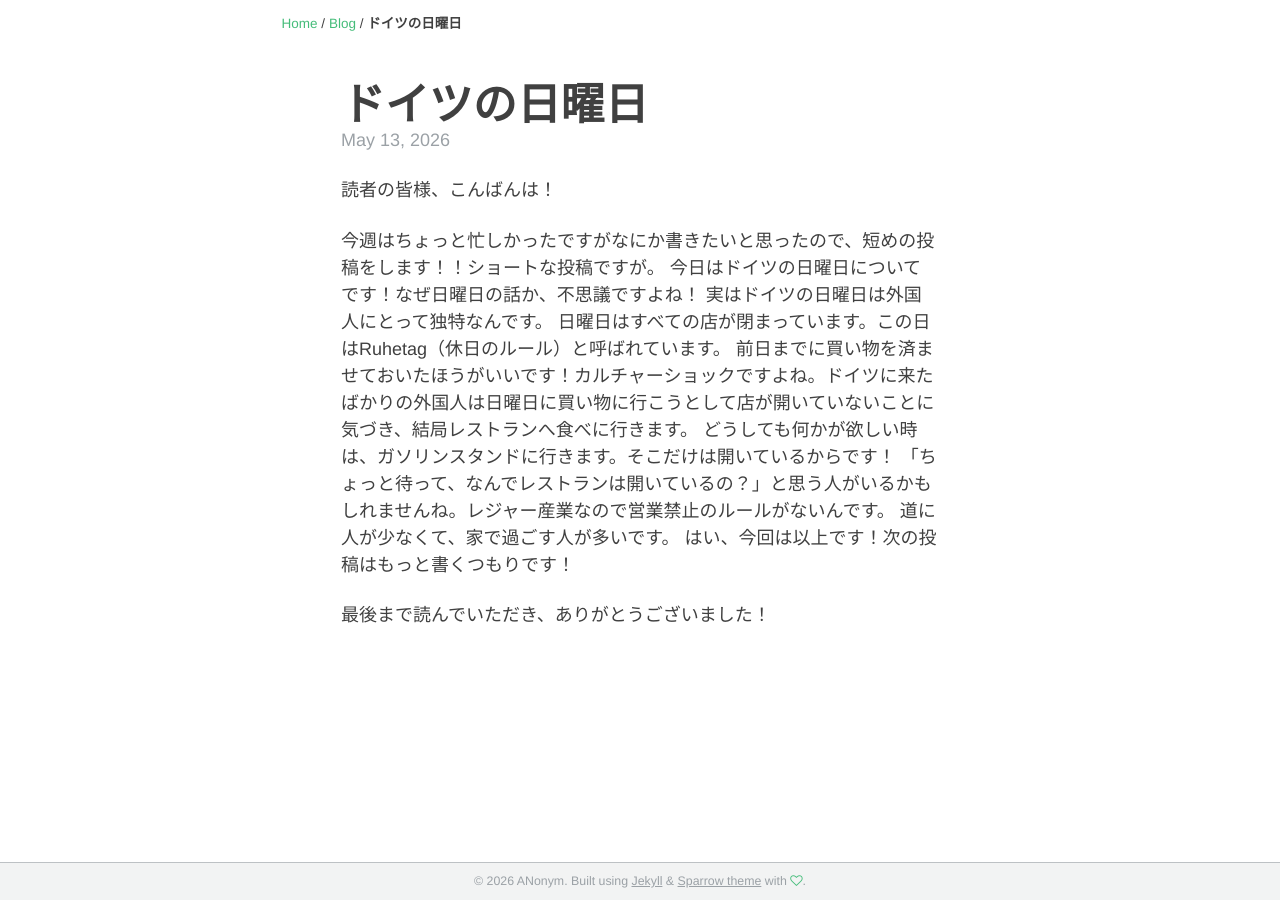
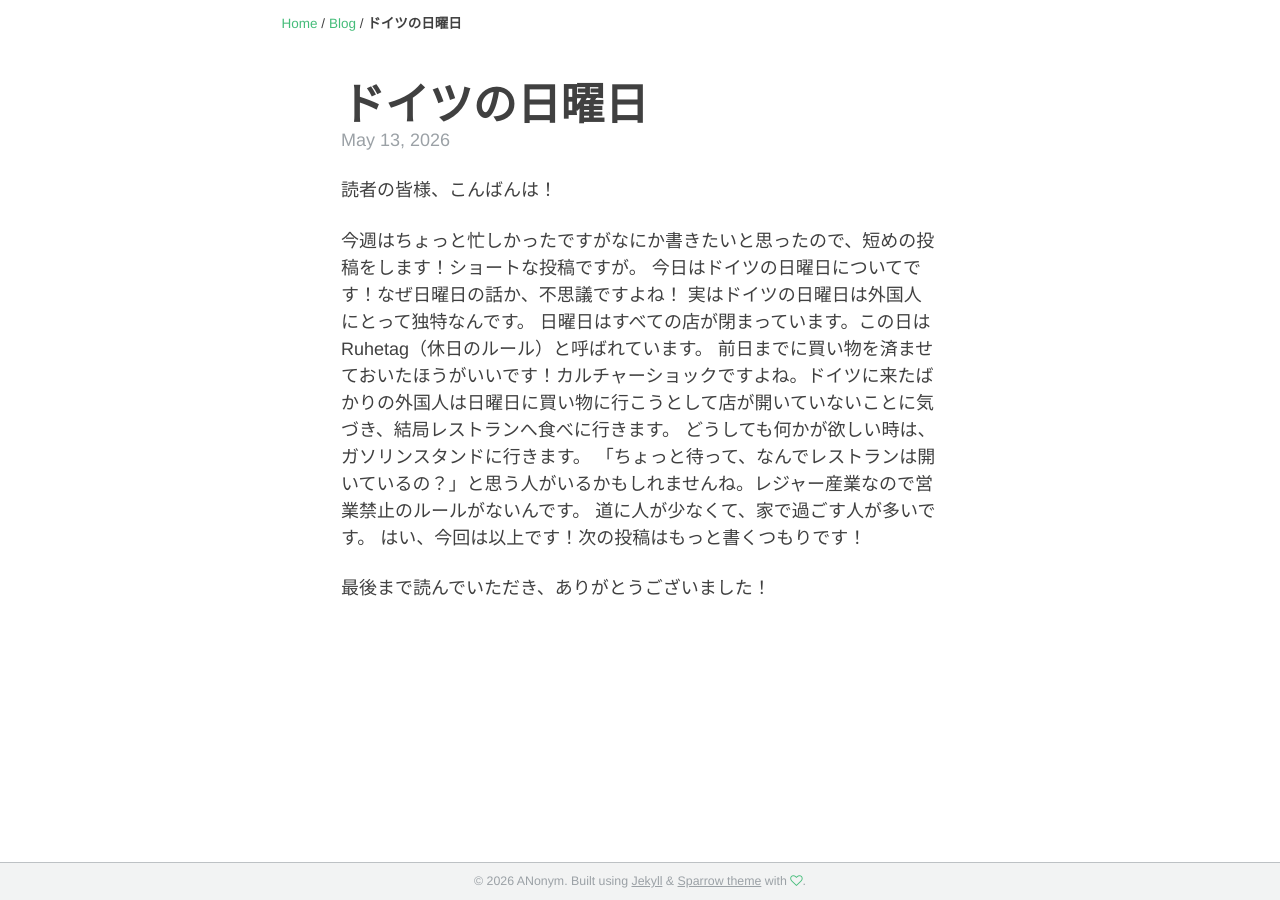
Before and after one commit to antonthat/antonthat.github.io, a Jekyll site: the page built from _posts/2026-05-13-ドイツの日曜日.md, in a window 1280 px wide. Built offline with Jekyll 4.4.1, drawn with Linux system fonts in a browser that asks for light colours; comment, search, counter and statistics services are not loaded.

Commit message:
Fix new post typos

```diff
--- a/_posts/2026-05-13-ドイツの日曜日.md
+++ b/_posts/2026-05-13-ドイツの日曜日.md
@@ -6,12 +6,12 @@ lang: ja
 
 読者の皆様、こんばんは！
 
-今週はちょっと忙しかったですがなにか書きたいと思ったので、短めの投稿をします！！ショートな投稿ですが。
+今週はちょっと忙しかったですがなにか書きたいと思ったので、短めの投稿をします！ショートな投稿ですが。
 今日はドイツの日曜日についてです！なぜ日曜日の話か、不思議ですよね！
 実はドイツの日曜日は外国人にとって独特なんです。
 日曜日はすべての店が閉まっています。この日はRuhetag（休日のルール）と呼ばれています。
 前日までに買い物を済ませておいたほうがいいです！カルチャーショックですよね。ドイツに来たばかりの外国人は日曜日に買い物に行こうとして店が開いていないことに気づき、結局レストランへ食べに行きます。
-どうしても何かが欲しい時は、ガソリンスタンドに行きます。そこだけは開いているからです！
+どうしても何かが欲しい時は、ガソリンスタンドに行きます。
 「ちょっと待って、なんでレストランは開いているの？」と思う人がいるかもしれませんね。レジャー産業なので営業禁止のルールがないんです。
 道に人が少なくて、家で過ごす人が多いです。
 はい、今回は以上です！次の投稿はもっと書くつもりです！
```
